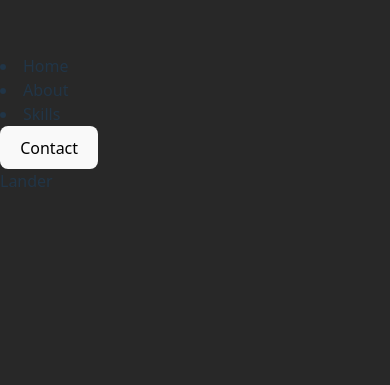
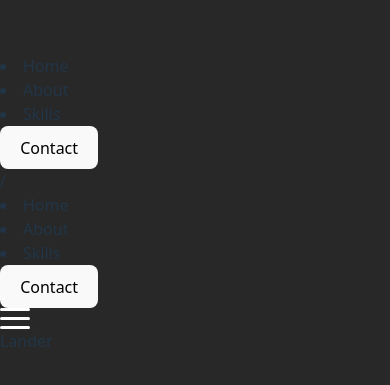
Before and after one commit to SabinGhimireNP/CloneWebsite, a React (Vite) app: page / in a window 390 px wide. Shown: the part 1515-1900 px from the top of the page. Built offline with nearby package versions, Linux system fonts and the light colour scheme.

Commit message:
Hamburger added

```diff
--- /dev/null
+++ b/src/Components/Hamburger/Hamburger.jsx
@@ -0,0 +1,16 @@
+import React from 'react'
+import '../../Style/Hamburger.css'
+
+function Hamburger() {
+  const [isOpen, setIsOpen] = React.useState(false);
+  return (
+   <>
+           <div className={`Menu ${isOpen ? 'active' : ''}`} onClick={() => setIsOpen(!isOpen)}>
+          <div className="bar1"></div>
+          <div className="bar2"></div>
+          <div className="bar3"></div>
+        </div></>
+  )
+}
+
+export default Hamburger
--- a/src/Components/NavBar/NavBAr.jsx
+++ b/src/Components/NavBar/NavBAr.jsx
@@ -1,10 +1,12 @@
 import React from 'react'
 import Logo from '../Logo'
+import Hamburger from '../Hamburger/Hamburger'
 import '../../Style/NavBar.css'
 
 function NavBar() {
   return (
-    <div className='NavBar'>
+    <>
+      <div className='NavBar Noraml'>
       <div className="Logo">
         <Logo />
       </div>
@@ -17,6 +19,22 @@ function NavBar() {
         </div>
       </div>
     </div>
+
+/
+    <div className='NavBar Mobile'>
+      <div className="Logo">
+        </div>
+        <div className="NavMenu">
+        <div className="link"><li> Home</li></div>
+        <div className="link"><li> About</li></div>
+        <div className="link"><li> Skills</li></div>
+        <div className="link">
+          <button className='ContactBtn'>Contact</button>
+        </div>
+        </div>
+      <Hamburger />
+    </div>
+    </>
   )
 }
 
--- /dev/null
+++ b/src/Style/Hamburger.css
@@ -0,0 +1,36 @@
+.Menu {
+  display: none;
+  flex-direction: column;
+  justify-content: space-between;
+  width: 30px;
+  height: 21px;
+  cursor: pointer;
+}
+
+@media (max-width: 1020px) {
+  .Menu {
+    display: flex;
+  }
+}
+
+.Menu .bar1,
+.Menu .bar2,
+.Menu .bar3 {
+  width: 100%;
+  height: 3px;
+  background-color: #ffffff;
+  border-radius: 2px;
+  transition: all 0.3s ease;
+}
+
+.Menu.active .bar1 {
+  transform: rotate(45deg) translate(5px, 6px);
+}
+
+.Menu.active .bar2 {
+  opacity: 0;
+}
+
+.Menu.active .bar3 {
+  transform: rotate(-45deg) translate(5px, -6px);
+}
```
